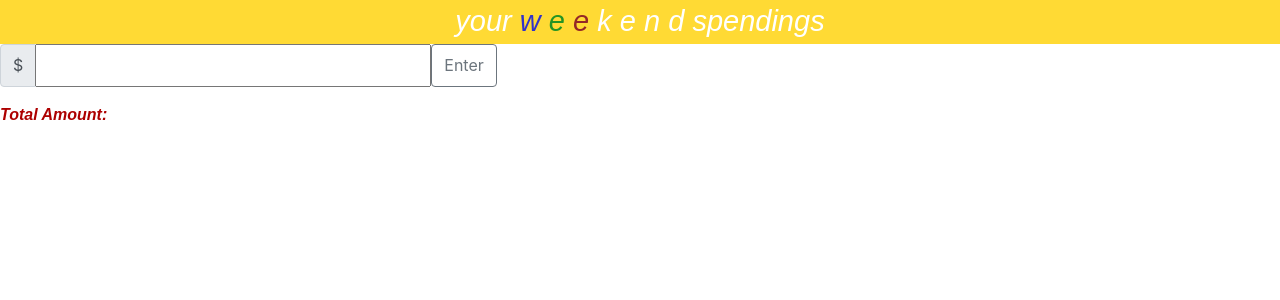
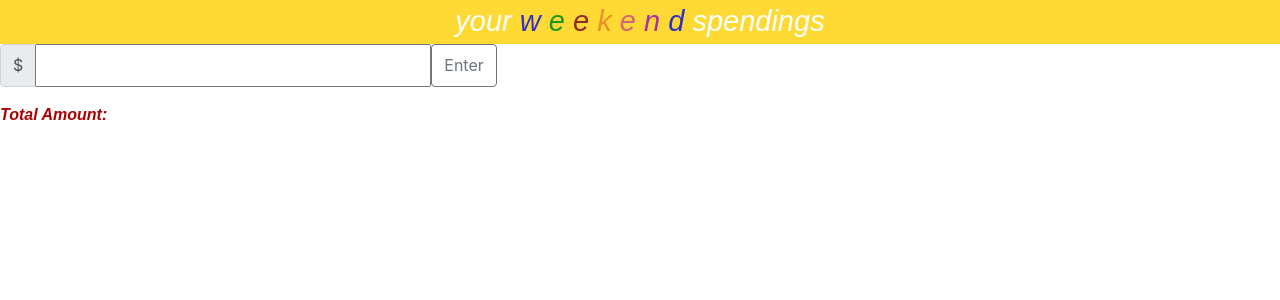
Before and after one commit to Thill799/financialapp-vanilla.js, a PHP site: page / in a window 1280 px wide. Shown: the top 300 px of the page. Run offline with PHP 8.4, Linux system fonts and the light colour scheme.

Commit message:
weekend css

```diff
--- a/style.css
+++ b/style.css
@@ -22,9 +22,23 @@ header{
   background-color:rgb(255, 218, 52);
 }
 .k{
-  color:rgb(233, 143, 40)
+  color:rgb(233, 143, 40);
   background-color:rgb(255, 218, 52);
 }
+.e3{
+  color:rgb(214, 100, 119);
+  background-color:rgb(255, 218, 52);
+}
+.n{
+  color:rgb(170, 48, 170);
+  background-color:rgb(255, 218, 52);
+}
+.d{
+  color:rgb(50, 50, 201);
+  background-color:rgb(255, 218, 52);
+}
+
+
   input{
       color:#0000005d;
       font-size:25px;
```
